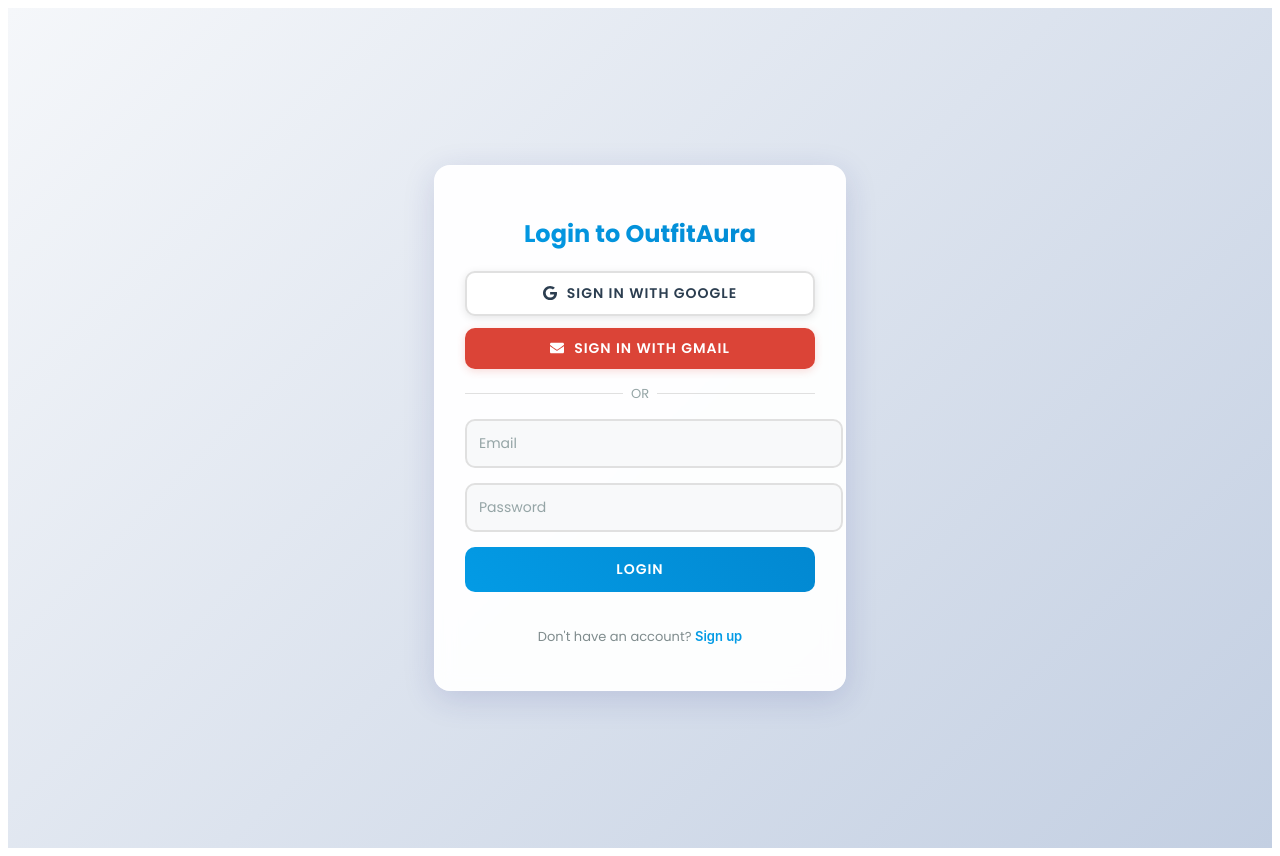
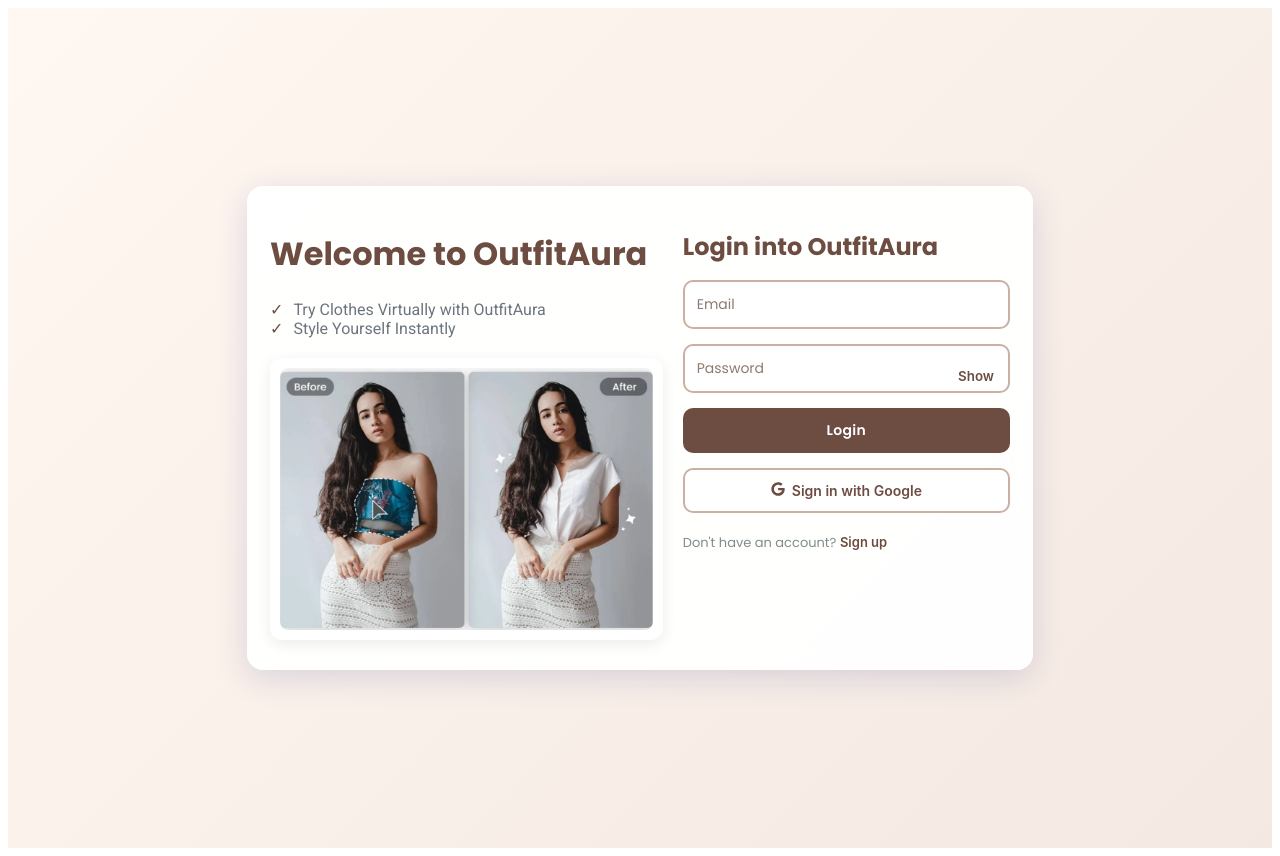
Before and after one commit to yasirwali1052/Final-Year-Project, a React (Vite) app in the folder OutfitAura/: page /login in a window 1280 px wide. Built offline with nearby package versions, Linux system fonts and the light colour scheme.

Commit message:
changing the signup and login page

```diff
--- a/OutfitAura/package.json
+++ b/OutfitAura/package.json
@@ -14,6 +14,7 @@
     "firebase": "^11.6.0",
     "react": "^19.0.0",
     "react-dom": "^19.0.0",
+    "react-google-recaptcha": "^3.1.0",
     "react-icons": "^5.5.0",
     "react-router-dom": "^7.5.3",
     "react-scroll": "^1.9.2",
--- a/OutfitAura/src/Components/Auth/Auth.css
+++ b/OutfitAura/src/Components/Auth/Auth.css
@@ -1,65 +1,70 @@
-.auth-container {
+/* New two-column login layout */
+.login-wrapper {
   display: flex;
   justify-content: center;
   align-items: center;
   min-height: 100vh;
-  background: linear-gradient(135deg, #f5f7fa 0%, #c3cfe2 100%);
+  background: linear-gradient(135deg, #fff7f1 0%, #f4e9e2 100%);
   padding: 20px;
 }
 
-.auth-box {
+.login-card {
+  display: grid;
+  grid-template-columns: 1.2fr 1fr;
+  gap: 20px;
   background: rgba(255, 255, 255, 0.95);
-  padding: 30px;
+  padding: 22px;
   border-radius: 16px;
   box-shadow: 0 8px 32px rgba(31, 38, 135, 0.15);
   width: 100%;
-  max-width: 350px;
-  text-align: center;
+  max-width: 740px;
   backdrop-filter: blur(10px);
   border: 1px solid rgba(255, 255, 255, 0.18);
 }
 
-.auth-box h2 {
-  color: #2c3e50;
-  margin-bottom: 20px;
+/* Slightly smaller for signup specifically */
+.signup-wrapper .login-card {
+}
+
+.login-right h2 {
+  color: #6d4c41;
+  margin-bottom: 16px;
   font-size: 24px;
   font-weight: 700;
   font-family: 'Poppins', sans-serif;
-  background: linear-gradient(45deg, #039BE5, #0288d1);
-  -webkit-background-clip: text;
-  -webkit-text-fill-color: transparent;
 }
 
 .auth-mail{
   width: 100% !important;
 }
 
-.auth-box input {
+.login-form input {
   width: 100%;
   padding: 12px;
   margin-bottom: 15px;
-  border: 2px solid #e0e0e0;
+  border: 2px solid #c9b0a2;
   border-radius: 10px;
   font-size: 14px;
   font-family: 'Poppins', sans-serif;
   transition: all 0.3s ease;
-  background: #f8f9fa;
+  background: #ffffff;
+  box-sizing: border-box;
 }
 
-.auth-box input:focus {
-  border-color: #039BE5;
-  box-shadow: 0 0 0 3px rgba(3, 155, 229, 0.1);
+.login-form input:focus {
+  border-color: #6d4c41;
+  box-shadow: 0 0 0 3px rgba(109, 76, 65, 0.12);
   outline: none;
 }
 
-.auth-box input::placeholder {
-  color: #95a5a6;
+.login-form input::placeholder {
+  color: #8d7a70;
 }
 
-.auth-box button {
+.login-btn {
   width: 100%;
   padding: 12px;
-  background: linear-gradient(45deg, #039BE5, #0288d1);
+  background: #6d4c41;
   color: white;
   border: none;
   border-radius: 10px;
@@ -69,15 +74,110 @@
   margin-bottom: 15px;
   transition: all 0.3s ease;
   font-family: 'Poppins', sans-serif;
-  text-transform: uppercase;
-  letter-spacing: 1px;
+  letter-spacing: .3px;
 }
 
-.auth-box button:hover {
+.login-btn:hover {
   transform: translateY(-2px);
-  box-shadow: 0 5px 15px rgba(3, 155, 229, 0.3);
+  box-shadow: 0 6px 16px rgba(109, 76, 65, 0.25);
 }
 
+.google-outline {
+  width: 100%;
+  padding: 12px;
+  background: #ffffff;
+  color: #6d4c41;
+  border: 2px solid #c9b0a2;
+  border-radius: 10px;
+  font-size: 14px;
+  font-weight: 600;
+  cursor: pointer;
+  transition: all 0.3s ease;
+}
+
+.google-outline:hover {
+  background: #f7efe9;
+  border-color: #6d4c41;
+  transform: translateY(-2px);
+  box-shadow: 0 5px 15px rgba(109, 76, 65, 0.15);
+}
+
+.login-left h1 {
+  font-family: 'Poppins', sans-serif;
+  font-weight: 700;
+  color: #6d4c41;
+}
+
+.login-points {
+  list-style: none;
+  padding: 0;
+  margin: 10px 0 20px;
+  color: #6c757d;
+  font-family: 'Roboto', sans-serif;
+}
+
+.login-points li::before {
+  content: '✓';
+  color: #6d4c41;
+  margin-right: 10px;
+}
+
+.login-image {
+  background: #fff;
+  border-radius: 12px;
+  padding: 10px;
+  box-shadow: 0 4px 15px rgba(0,0,0,0.08);
+  display: inline-block;
+}
+
+.login-image img {
+  display: block;
+  max-width: 100%;
+  height: auto;
+  border-radius: 8px;
+}
+
+.password-field {
+  position: relative;
+}
+
+.toggle-password {
+  position: absolute;
+  right: 10px;
+  top: 50%;
+  transform: translateY(-50%);
+  background: transparent;
+  border: none;
+  color: #6d4c41;
+  cursor: pointer;
+  font-weight: 600;
+}
+
+.password-field input {
+  padding-right: 70px;
+}
+
+/* Keep existing styles used elsewhere (Google/Gmail buttons, divider, etc.) */
+
+.captcha-box {
+  margin: 10px 0 16px;
+  padding: 12px;
+  border-radius: 10px;
+  border: 2px solid #e0e0e0;
+  background: #ffffff;
+  color: #6c757d;
+  font-family: 'Roboto', sans-serif;
+}
+
+.recaptcha-wrap {
+  margin: 6px 0 16px;
+}
+
+@media (max-width: 900px) {
+  .login-card {
+    grid-template-columns: 1fr;
+  }
+}
 .google-btn {
   display: flex;
   align-items: center;
@@ -170,7 +270,7 @@
 }
 
 .auth-switch a {
-  color: #039BE5;
+  color: #6d4c41;
   text-decoration: none;
   font-weight: 600;
   transition: all 0.3s ease;
@@ -178,7 +278,7 @@
 }
 
 .auth-switch a:hover {
-  color: #0288d1;
+  color: #5b3f33;
 }
 
 .auth-switch a::after {
@@ -188,7 +288,7 @@
   height: 2px;
   bottom: -2px;
   left: 0;
-  background: #039BE5;
+  background: #6d4c41;
   transform: scaleX(0);
   transform-origin: right;
   transition: transform 0.3s ease;
--- a/OutfitAura/src/Components/Auth/Login.jsx
+++ b/OutfitAura/src/Components/Auth/Login.jsx
@@ -2,13 +2,15 @@
 import { useNavigate } from 'react-router-dom';
 import { auth, provider } from '../../firebase';
 import { signInWithEmailAndPassword, signInWithPopup } from 'firebase/auth';
-import { FaGoogle, FaEnvelope } from 'react-icons/fa';
+import { FaGoogle } from 'react-icons/fa';
+import beforeAfter from '../../assets/before_and_after_login_signup.png';
 import './Auth.css';
 
 const Login = () => {
   const [email, setEmail] = useState('');
   const [password, setPassword] = useState('');
   const [error, setError] = useState('');
+  const [showPassword, setShowPassword] = useState(false);
   const navigate = useNavigate();
 
   const handleEmailLogin = async (e) => {
@@ -31,26 +33,24 @@
   };
 
   return (
-    <div className="auth-container">
-      <div className="auth-box">
-        <h2>Login to OutfitAura</h2>
+    <div className="login-wrapper">
+      <div className="login-card">
+        <div className="login-left">
+          <h1>Welcome to OutfitAura</h1>
+          <ul className="login-points">
+            <li>Try Clothes Virtually with OutfitAura</li>
+            <li>Style Yourself Instantly</li>
+          </ul>
+          <div className="login-image">
+            <img src={beforeAfter} alt="Before and After" />
+          </div>
+        </div>
+
+        <div className="login-right">
+          <h2>Login into OutfitAura</h2>
           {error && <p className="error-message">{error}</p>}
 
-        <button className="google-btn" onClick={handleGoogleLogin}>
-          <FaGoogle className="google-icon" />
-          Sign in with Google
-        </button>
-
-        <button className="gmail-btn" onClick={handleGoogleLogin}>
-          <FaEnvelope className="gmail-icon" />
-          Sign in with Gmail
-        </button>
-
-        <div className="divider">
-          <span>OR</span>
-        </div>
-
-        <form onSubmit={handleEmailLogin}>
+          <form className="login-form" onSubmit={handleEmailLogin}>
             <input
               type="email"
               placeholder="Email"
@@ -58,21 +58,38 @@
               onChange={(e) => setEmail(e.target.value)}
               required
             />
+
+            <div className="password-field">
               <input
-            type="password"
+                type={showPassword ? 'text' : 'password'}
                 placeholder="Password"
                 value={password}
                 onChange={(e) => setPassword(e.target.value)}
                 required
               />
-          <button type="submit">Login</button>
+              <button
+                type="button"
+                className="toggle-password"
+                onClick={() => setShowPassword((v) => !v)}
+                aria-label={showPassword ? 'Hide password' : 'Show password'}
+              >
+                {showPassword ? 'Hide' : 'Show'}
+              </button>
+            </div>
+
+            <button type="submit" className="login-btn">Login</button>
           </form>
+
+          <button className="google-outline" onClick={handleGoogleLogin}>
+            <FaGoogle />&nbsp; Sign in with Google
+          </button>
 
           <p className="auth-switch">
             Don't have an account? <a href="/signup">Sign up</a>
           </p>
         </div>
       </div>
+    </div>
   );
 };
 
--- a/OutfitAura/src/Components/Auth/Signup.jsx
+++ b/OutfitAura/src/Components/Auth/Signup.jsx
@@ -2,13 +2,19 @@
 import { useNavigate } from 'react-router-dom';
 import { auth, provider } from '../../firebase';
 import { createUserWithEmailAndPassword, signInWithPopup } from 'firebase/auth';
-import { FaGoogle, FaEnvelope } from 'react-icons/fa';
+import { FaGoogle } from 'react-icons/fa';
+import beforeAfter from '../../assets/before_and_after_login_signup.png';
 import './Auth.css';
+import ReCAPTCHA from 'react-google-recaptcha';
 
 const Signup = () => {
+  const [firstName, setFirstName] = useState('');
+  const [lastName, setLastName] = useState('');
   const [email, setEmail] = useState('');
   const [password, setPassword] = useState('');
   const [error, setError] = useState('');
+  const [showPassword, setShowPassword] = useState(false);
+  const [captchaToken, setCaptchaToken] = useState(null);
   const navigate = useNavigate();
 
   const handleEmailSignup = async (e) => {
@@ -30,49 +36,90 @@
     }
   };
 
+  const handleCaptcha = (token) => {
+    setCaptchaToken(token);
+  };
+
   return (
-    <div className="auth-container">
-      <div className="auth-box">
-        <h2>Create an Account</h2>
+    <div className="login-wrapper">
+      <div className="login-card">
+        <div className="login-left">
+          <h1>Join OutfitAura Today</h1>
+          <ul className="login-points">
+            <li>Create your virtual try-on profile</li>
+            <li>Explore AI-powered fashion tools</li>
+            <li>Personalize your style instantly</li>
+          </ul>
+          <div className="login-image">
+            <img src={beforeAfter} alt="Before and After" />
+          </div>
+        </div>
+
+        <div className="login-right">
+          <h2>Create Your Account</h2>
           {error && <p className="error-message">{error}</p>}
 
-        <button className="google-btn" onClick={handleGoogleSignup}>
-          <FaGoogle className="google-icon" />
-          Sign up with Google
-        </button>
-
-        <button className="gmail-btn" onClick={handleGoogleSignup}>
-          <FaEnvelope className="gmail-icon" />
-          Sign up with Gmail
-        </button>
-
-        <div className="divider">
-          <span>OR</span>
-        </div>
-
-        <form onSubmit={handleEmailSignup}>
+          <form className="login-form" onSubmit={handleEmailSignup}>
+            <input
+              type="text"
+              placeholder="First Name"
+              value={firstName}
+              onChange={(e) => setFirstName(e.target.value)}
+              required
+            />
+            <input
+              type="text"
+              placeholder="Last Name"
+              value={lastName}
+              onChange={(e) => setLastName(e.target.value)}
+              required
+            />
             <input
               type="email"
-            placeholder="Email"
+              placeholder="Gmail Address"
               value={email}
               onChange={(e) => setEmail(e.target.value)}
               required
             />
+
+            <div className="password-field">
               <input
-            type="password"
+                type={showPassword ? 'text' : 'password'}
                 placeholder="Password"
                 value={password}
                 onChange={(e) => setPassword(e.target.value)}
                 required
               />
-          <button type="submit">Sign Up</button>
+              <button
+                type="button"
+                className="toggle-password"
+                onClick={() => setShowPassword((v) => !v)}
+                aria-label={showPassword ? 'Hide password' : 'Show password'}
+              >
+                {showPassword ? 'Hide' : 'Show'}
+              </button>
+            </div>
+
+            <div className="recaptcha-wrap">
+              <ReCAPTCHA
+                sitekey={import.meta.env.VITE_RECAPTCHA_SITE_KEY || '6LeIxAcTAAAAAJcZVRqyHh71UMIEGNQ_MXjiZKhI'}
+                onChange={handleCaptcha}
+              />
+            </div>
+
+            <button type="submit" className="login-btn" disabled={!captchaToken}>Sign up</button>
           </form>
+
+          <button className="google-outline" onClick={handleGoogleSignup}>
+            <FaGoogle />&nbsp; Sign up with Google
+          </button>
 
           <p className="auth-switch">
             Already have an account? <a href="/login">Login</a>
           </p>
         </div>
       </div>
+    </div>
   );
 };
 
```
Also changed, not shown: OutfitAura/src/assets/before_and_after_login_signup.png (added), 1 other file (tests, documents, lock files or other folders). Lines whose indentation alone changed are shown as unchanged.
